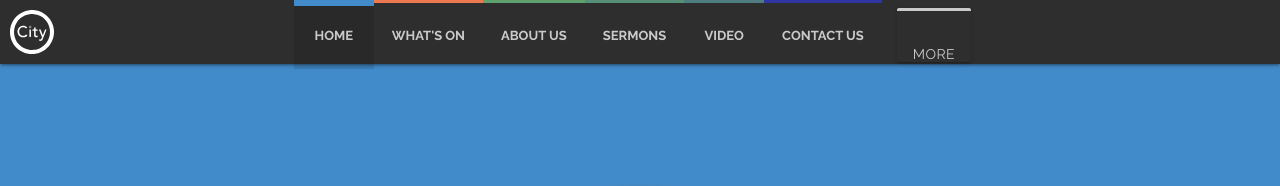
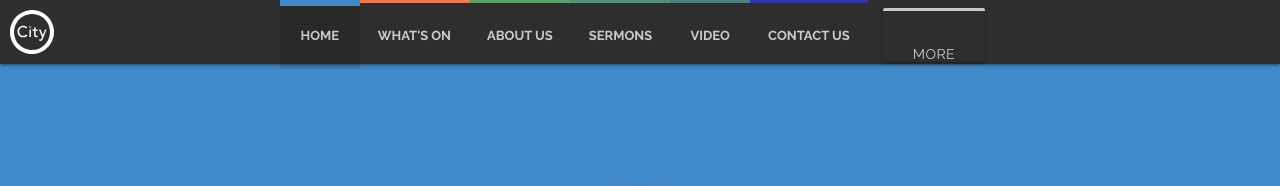
Before and after one commit to woodcock3/citychurch, a Jekyll site: the page built from index.html, in a window 1280 px wide. Shown: the top 186 px of the page. Built offline with Jekyll 4.4.1, drawn with Linux system fonts in a browser that asks for light colours.

Commit message:
Update _custom.sass

```diff
--- a/stylesheets/_sass/_custom.sass
+++ b/stylesheets/_sass/_custom.sass
@@ -21,7 +21,7 @@
       text-color: #fff
       opacity: .75
       border-top: 3px solid #fff
-      padding: 16px
+      padding: 16px 30px
   #events
     .icon img
       width: 55%
```
